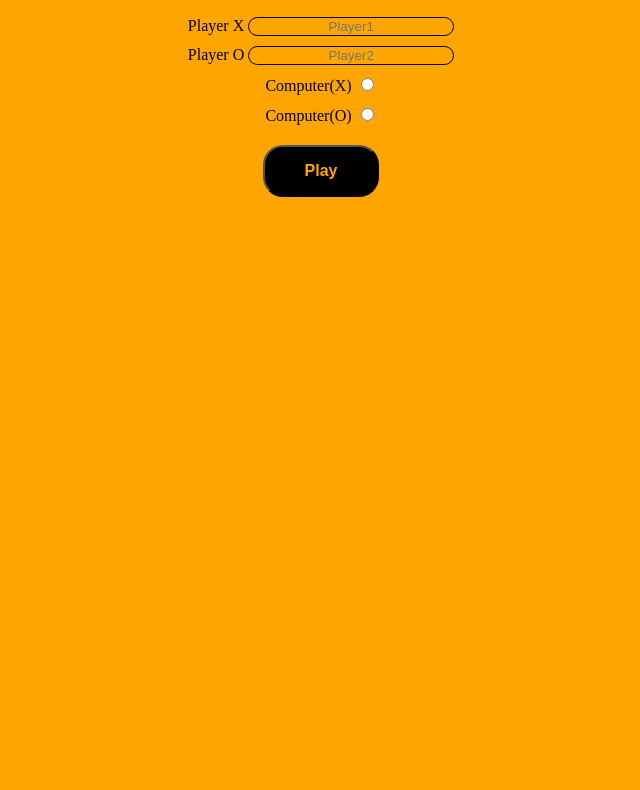
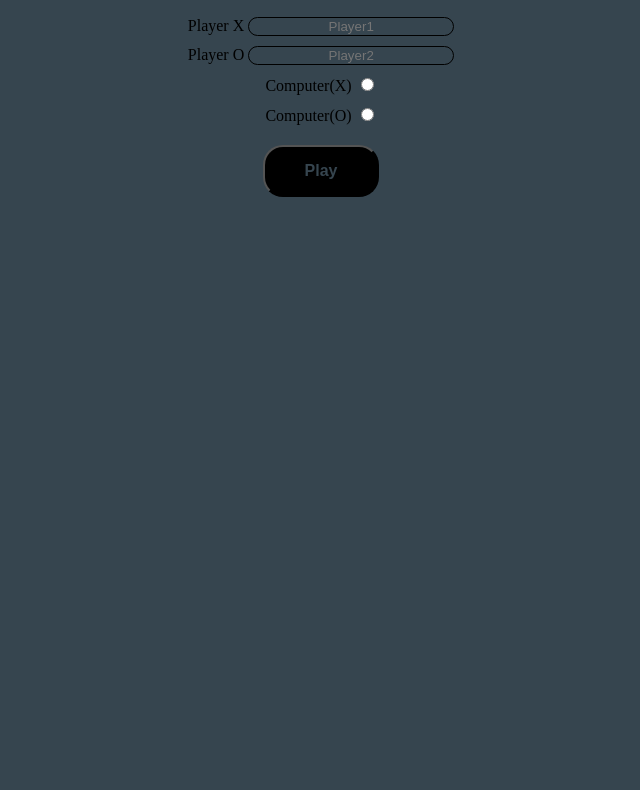
Before and after one commit to gtsoul-tech/tic-tac-toe, a plain HTML site: page index.html in a window 1280 px wide. Shown: the part 111-901 px from the top of the page, without its empty margins (319-959 px from the left). Drawn offline with Linux system fonts and the light colour scheme.

Commit message:
Made bg-color var

```diff
--- a/style.css
+++ b/style.css
@@ -1,9 +1,12 @@
+:root {
+    --main-bg-color: #36454f;
+}
 body{
     display: grid;
     grid-template-rows: 1fr 4fr;
     justify-content: center;
     align-items: center;
-    background-color: orange;
+    background-color: var(--main-bg-color);
 }
 .gameboard{
 
@@ -36,7 +39,7 @@ body{
 }
 #start input[type="text"]{
     outline: none;
-    background-color: orange;
+    background-color: var(--main-bg-color);
     width: 200px;
     border: 1px solid black;
     border-radius: 20px;
@@ -49,10 +52,14 @@ body{
     padding-left: 40px;
     padding-right: 40px;
     background-color: black;
-    color: orange;
+    color: var(--main-bg-color);
     font-size: 1rem;
     font-weight: bold;
     border-radius: 20px;
+}
+#start input[type="radio"]{
+    accent-color:var(--main-bg-color);
+    background-color: var(--main-bg-color);
 }
 
 #players{
@@ -69,7 +76,7 @@ body{
     padding-left: 40px;
     padding-right: 40px;
     background-color: black;
-    color: orange;
+    color: var(--main-bg-color);
     font-size: 1rem;
     font-weight: bold;
     border-radius: 20px;
```
